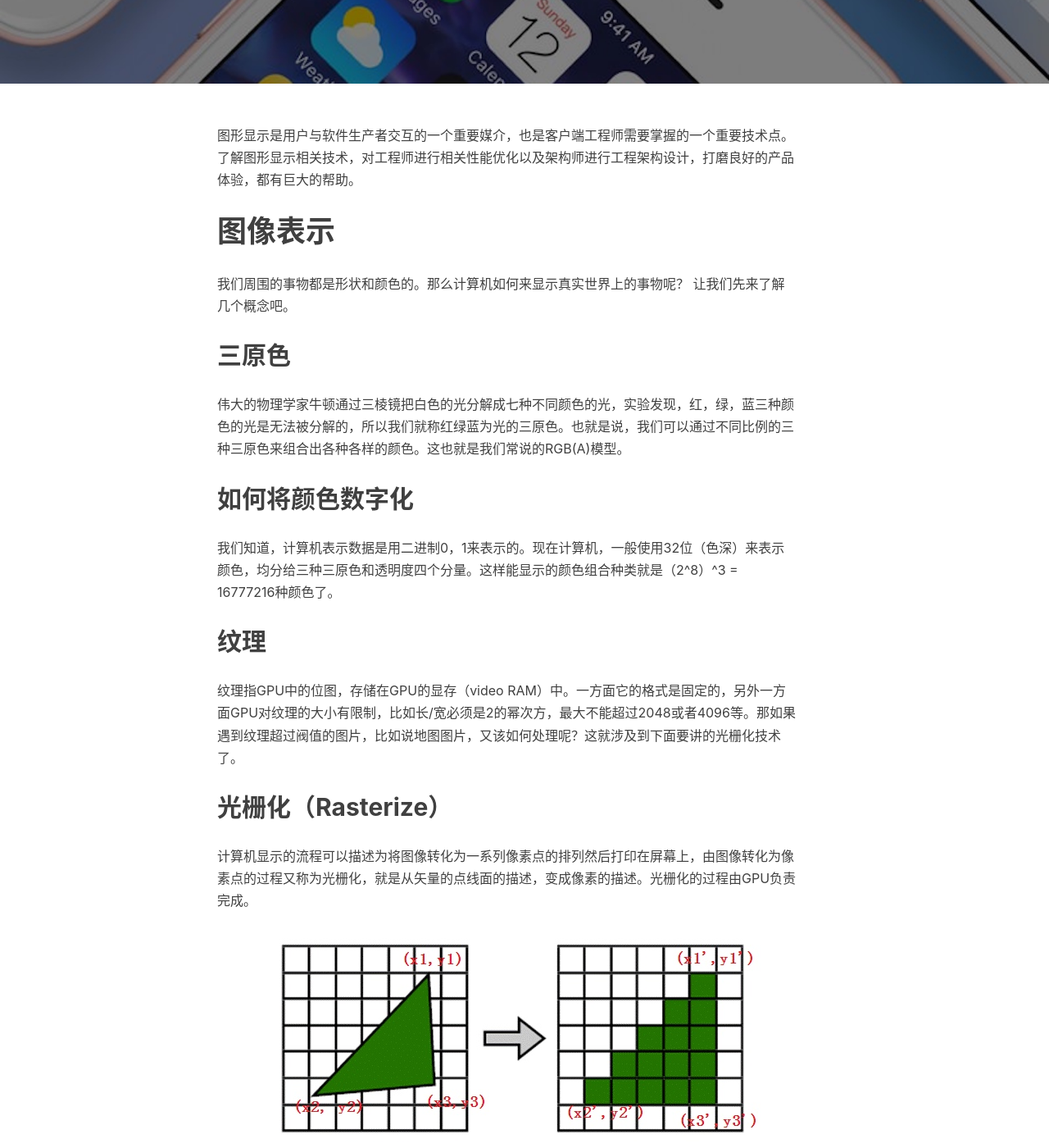
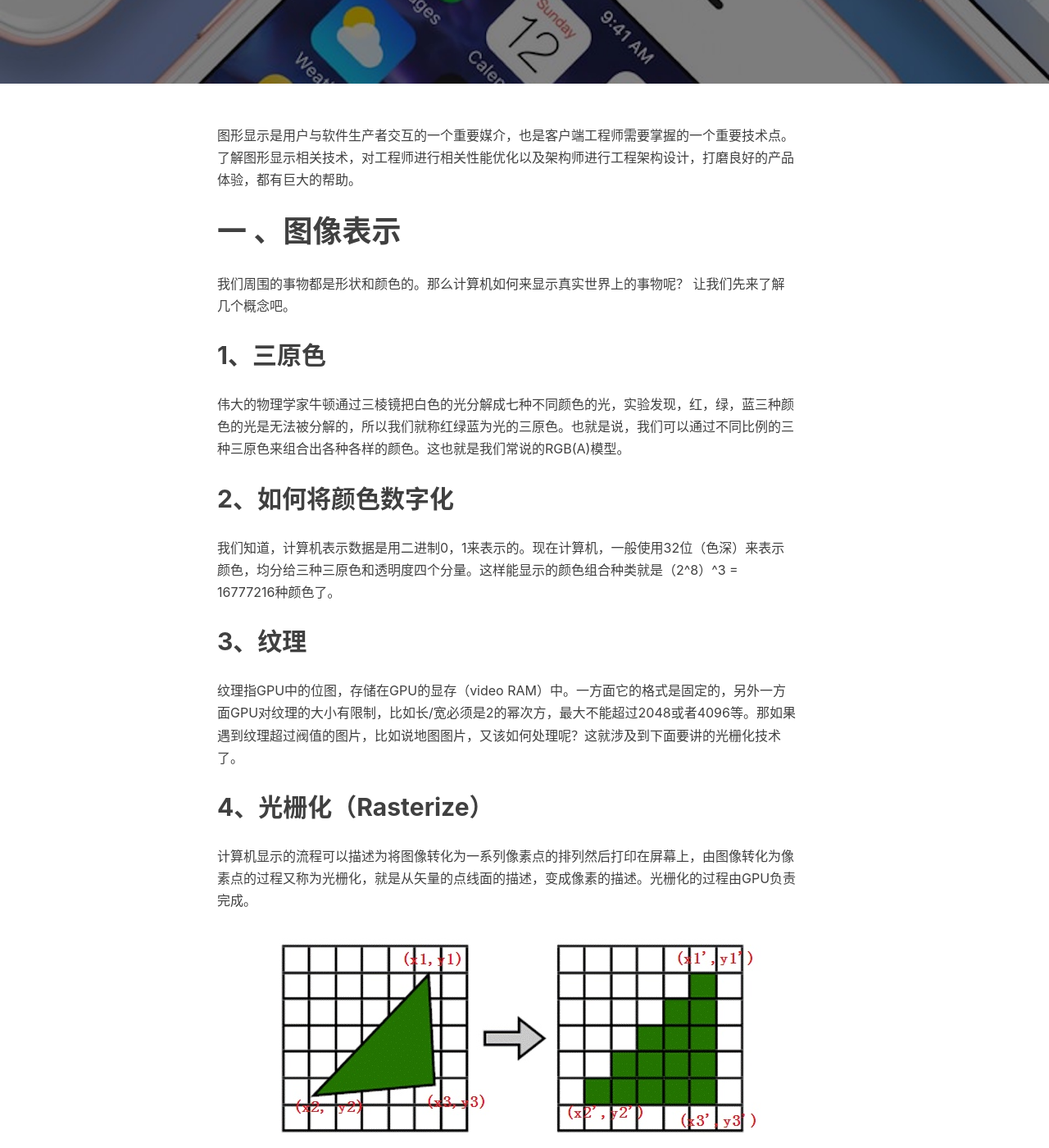
Before and after one commit to cocoacitizen/fenn2048.github.io, a Jekyll site: the page built from _posts/2018-03-31-client-uikit-display-workflow.markdown, in a window 1280 px wide and 1400 px high, scrolled down 421 px. Shown: the whole window at 82% size. Built offline with Jekyll 4.4.1, drawn with Linux system fonts in a browser that asks for light colours; nearby versions of some CDN libraries; comment, search, counter and statistics services are not loaded; some of the changed text lies outside the part shown.

Commit message:
【20180411】图像显示漫谈文章更新

```diff
--- a/_posts/2018-03-31-client-uikit-display-workflow.markdown
+++ b/_posts/2018-03-31-client-uikit-display-workflow.markdown
@@ -11,40 +11,40 @@ tags:
 - Principle
 ---
 图形显示是用户与软件生产者交互的一个重要媒介，也是客户端工程师需要掌握的一个重要技术点。了解图形显示相关技术，对工程师进行相关性能优化以及架构师进行工程架构设计，打磨良好的产品体验，都有巨大的帮助。
-# 图像表示
+# 一 、图像表示
 我们周围的事物都是形状和颜色的。那么计算机如何来显示真实世界上的事物呢？
 让我们先来了解几个概念吧。
 
-## 三原色
+## 1、三原色
 伟大的物理学家牛顿通过三棱镜把白色的光分解成七种不同颜色的光，实验发现，红，绿，蓝三种颜色的光是无法被分解的，所以我们就称红绿蓝为光的三原色。也就是说，我们可以通过不同比例的三种三原色来组合出各种各样的颜色。这也就是我们常说的RGB(A)模型。
 
-## 如何将颜色数字化
+## 2、如何将颜色数字化
 我们知道，计算机表示数据是用二进制0，1来表示的。现在计算机，一般使用32位（色深）来表示颜色，均分给三种三原色和透明度四个分量。这样能显示的颜色组合种类就是（2^8）^3 = 16777216种颜色了。
 
-## 纹理
+## 3、纹理
 纹理指GPU中的位图，存储在GPU的显存（video RAM）中。一方面它的格式是固定的，另外一方面GPU对纹理的大小有限制，比如长/宽必须是2的幂次方，最大不能超过2048或者4096等。那如果遇到纹理超过阀值的图片，比如说地图图片，又该如何处理呢？这就涉及到下面要讲的光栅化技术了。
 
-## 光栅化（Rasterize）
+## 4、光栅化（Rasterize）
 计算机显示的流程可以描述为将图像转化为一系列像素点的排列然后打印在屏幕上，由图像转化为像素点的过程又称为光栅化，就是从矢量的点线面的描述，变成像素的描述。光栅化的过程由GPU负责完成。
 ![](/img/20180331/15234303647983.jpg)
 ![](/img/20180331/15234303771461.jpg)
 光栅化的本质其实就是坐标变换、几何离散化，然后再填充。
 因为移动端GPU性能上的劣势以及对实时光栅化的极致要求，光栅化技术经历了立即渲染(Full-screen Raterization)到分区渲染(Tile-Based Raterization)，再到现在最先进的分区延迟渲染(Tile-Based Deferred Raterization)三个阶段。苹果的ARM处理器从A11开始，支持TBDR渲染。[参考链接](http://www.expreview.com/24705-3.html)
 
-## 像素与分辨率
+## 5、像素与分辨率
 从宏观到微观，一张位图图像，其实就是由一定数量的带有RGB颜色信息的点的矩阵构成的。这样的点就叫做**像素**（pixel）。而这个像素矩阵的大小就叫做图像的**分辨率**。
 
 ### Retina 显示技术
 所谓的“Retina”其实是一种显示标准。是把更多的像素点压缩至一块屏幕里，从而达到更高的分辨率并提高屏幕显示的细腻程度。这种技术对硬件的配置要求会更高一些。
 
-## 手机屏幕的发展
+## 6、手机屏幕的发展
 根据材质的不同，手机屏幕可分为LCD（液晶显示器）与OLED（有机发光二极管）这两大类。其中LCD材质屏幕支持的显示技术又分为TFT，IPS和SLCD。该类屏幕具有广视角色彩还原度高的特点。OLED材质屏幕支持的显示技术分为AMOLED和Super AMOLED两种。其中AMOLED采用屏幕自发光的技术，但在阳光直射下很难看清楚，材质薄，寿命短，而后者被大量用在三星手机上，具有操作更领命，从任何角度都能看清楚屏幕的有点，但是对色彩的还原度差较差，色调艳丽不真实。[参考链接](http://www.elecfans.com/xianshi/20160223403202_a.html)
 
 ### Display P3技术
 值得一提的是，苹果从iPhone7 产品开始，屏幕支持一种全新的显示技术叫Display P3,它可以表示更多数量的颜色，使屏幕对真实图像的还原度更真实。
 
 
-# 协同工作流程
+# 二、协同工作流程
 从UI工程师代码的编写到最后图像呈现在屏幕上，都经历了哪些工程，下面我们从硬件的角度来分析一下：
 ![graphic hardware workflo](/img/20180331/graphic%20hardware%20workflow.png)
 
@@ -54,8 +54,8 @@ tags:
 
 从以上步骤，我们可总结出图像从生成到最终显示大概会经历计算-->绘制-->显示三个阶段。但是这样就会产生一个问题，帧缓冲区内数据填充和获取的整个过程会完全显示在显示器中，也就是大家看到的画面的闪烁。如何解决这个问题呢？下面就为大家介绍多重缓冲和垂直同步技术。
 
-# 多重缓冲和垂直同步
-## 双缓冲(Double Buffer)
+# 三、多重缓冲和垂直同步
+## 1、双缓冲(Double Buffer)
 双缓冲技术将帧缓冲区设置为两个，即前端缓冲区（Front FrameBuffer）和后备缓冲区（Back FrameBuffer）。其中后备缓冲区负责图形的绘制，前端缓冲区负责屏幕的显示。当屏幕需要重绘时，只需将后备缓冲区的内容交换到前端缓冲区来，等待的时间只是内存拷贝的时间，不需要等待图形绘制的时间。因此，采用双缓冲技术，既可以解决屏幕闪烁的问题，又可以实现快速重绘。如下图：
 【双缓冲工作原理图】
 
@@ -71,7 +71,7 @@ tags:
 ![](/img/20180331/15234363022579.png)
 那有什么办法能解决它呢？，那就是下面要讲的垂直同步技术
 
-## 垂直同步
+## 2、垂直同步
 在讲垂直同步技术之前，我们需要了解几个概念
 
 ### 屏幕刷新率
@@ -108,14 +108,14 @@ tags:
 这些显示器可以动态调整自己的刷新率，使其和显卡输出画面的帧率完全同步，这样不仅可以在解决画面撕裂的同时不出现操作延迟，还可以在帧率低于 60fps 的情况下同样提供垂直同步的效果，消除画面撕裂。不过，这毕竟是个要花大钱的办法。
 第二个办法就是要用到三重缓冲技术！
 
-## 三重缓冲(Triple Buffer)
+## 3、三重缓冲(Triple Buffer)
 ![](/img/20180331/15217207465381.png)
 
 由图可知： 第二个16ms时间段，CPU使用C Buffer绘图。虽然还是会多显示A帧一次，但后续显示就比较顺畅了。 是不是Buffer越多越好呢？回答是否定的。由图4可知，在第二个时间段内，CPU绘制的第C帧数据要到第四个16ms才能显示， 这比双Buffer情况多了16ms延迟。所以，Buffer最好还是两个，三个足矣。
 
 现在一般的客户端屏幕都支持垂直同步技术，Android从4.1版本开始支持三重缓冲技术。iPhone目前支持双重缓冲技术。
 
-# 移动端显示
+# 四、移动端显示
 如开篇所讲，图像从生成到最终显示大概会经历一下三个阶段，
 * 计算：该阶段的工作由CPU来完成，主要包括数据的创建以及样式(style)和布局(layout)的计算
 * 渲染：该阶段主要包含纹理的绘制（paint）和合成（composite）两部分工作
```
Also changed, not shown: other parts of _posts/2018-03-31-client-uikit-display-workflow.markdown (+1 -1 lines).
